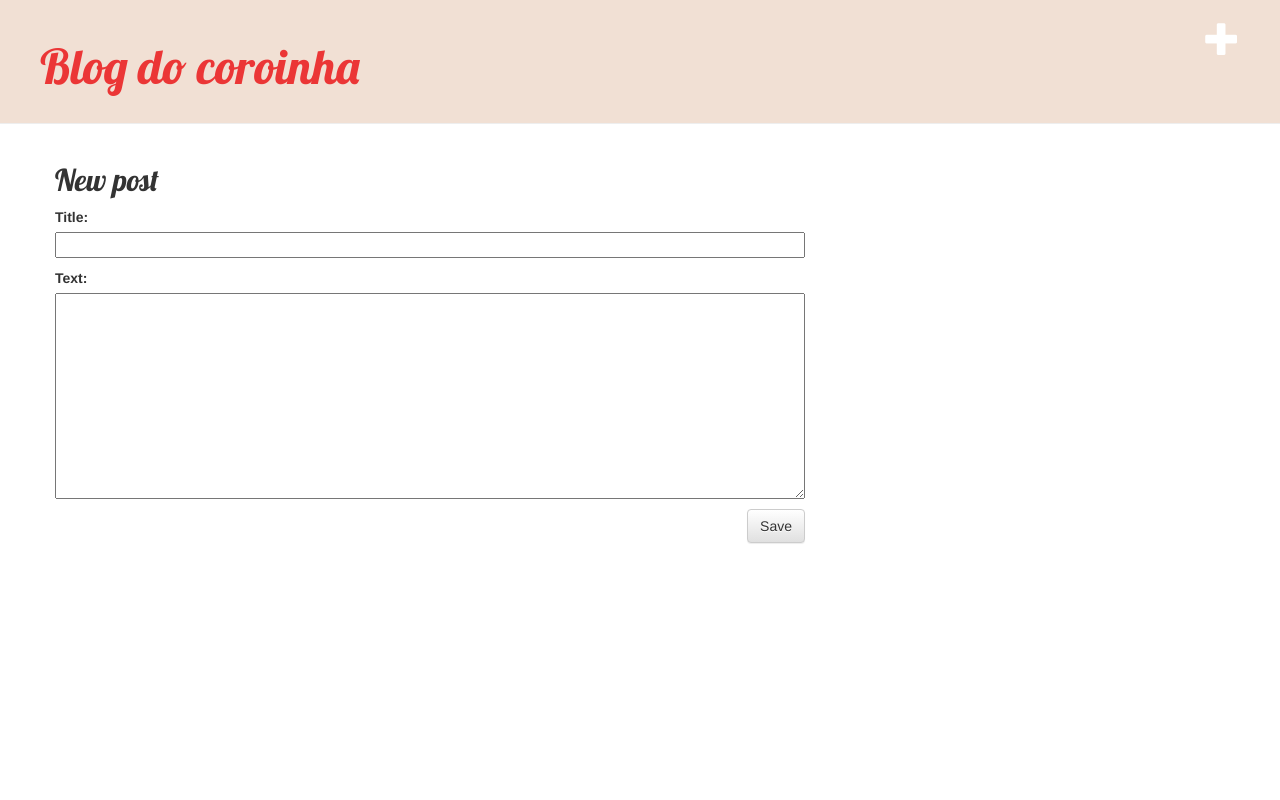
After one commit to Septarians/django, a Django app: page /post/new/ in a window 1280 px wide. The commit adds this page. Run offline with Django 4.2, Linux system fonts and the light colour scheme; the visitor is signed in with stand-in values (Sample User, id 1); some libraries are stand-ins or nearby versions.

Commit message:
Added view and template for detailed blog post as well as CSS for the site.

```diff
--- /dev/null
+++ b/blog/forms.py
@@ -0,0 +1,9 @@
+from django import forms
+
+from .models import Post
+
+class PostForm(forms.ModelForm):
+
+    class Meta:
+        model = Post
+        fields = ('title', 'text',)
--- /dev/null
+++ b/blog/static/css/blog.css
@@ -0,0 +1,46 @@
+.page-header {
+    background-color: #f1e0d4;
+    margin-top: 0;
+    padding: 20px 20px 20px 40px;
+}
+
+.page-header h1, .page-header h1 a, .page-header h1 a:visited, .page-header h1 a:active {
+    color: #eb3636;
+    font-size: 36pt;
+    text-decoration: none;
+}
+
+.content {
+    margin-left: 40px;
+}
+
+h1, h2, h3, h4 {
+    font-family: 'Lobster', cursive;
+}
+
+.date {
+    color: #828282;
+}
+
+.save {
+    float: right;
+}
+
+.post-form textarea, .post-form input {
+    width: 100%;
+}
+
+.top-menu, .top-menu:hover, .top-menu:visited {
+    color: #ffffff;
+    float: right;
+    font-size: 26pt;
+    margin-right: 20px;
+}
+
+.post {
+    margin-bottom: 70px;
+}
+
+.post h2 a, .post h2 a:visited {
+    color: #000000;
+}
--- /dev/null
+++ b/blog/templates/blog/base.html
@@ -0,0 +1,27 @@
+{% load static %}
+
+<html>
+    <head>
+        <title>Blog do Coroinha</title>
+        <link rel="stylesheet" href="//maxcdn.bootstrapcdn.com/bootstrap/3.2.0/css/bootstrap.min.css">
+        <link rel="stylesheet" href="//maxcdn.bootstrapcdn.com/bootstrap/3.2.0/css/bootstrap-theme.min.css">
+        <link href='//fonts.googleapis.com/css?family=Lobster&subset=latin,latin-ext' rel='stylesheet' type='text/css'>
+        <link rel="stylesheet" href="{% static 'css/blog.css' %}">
+    </head>
+       <body>
+            <div class="page-header">
+                {% if user.is_authenticated %}
+                 <a href="{% url 'post_new' %}" class="top-menu"><span class="glyphicon glyphicon-plus"></span></a>
+                 {% endif %}
+               <h1><a href="/">Blog do coroinha</a></h1>
+            </div>
+            <div class="content container">
+                <div class="row">
+                    <div class="col-md-8">
+                    {% block content %}
+                    {% endblock %}
+                    </div>
+                </div>
+            </div>
+        </body>
+</html>
--- /dev/null
+++ b/blog/templates/blog/post_edit.html
@@ -0,0 +1,9 @@
+{% extends 'blog/base.html' %}
+
+{% block content %}
+    <h2>New post</h2>
+    <form method="POST" class="post-form">{% csrf_token %}
+        {{ form.as_p }}
+        <button type="submit" class="save btn btn-default">Save</button>
+    </form>
+{% endblock %}
--- a/blog/urls.py
+++ b/blog/urls.py
@@ -3,4 +3,9 @@ from . import views
 
 urlpatterns = [
     path('', views.post_list, name='post_list'),
+    path('post/<int:pk>/', views.post_detail, name='post_detail'),
+    path('post/new/', views.post_new, name='post_new'),
+    path('post/<int:pk>/edit/', views.post_edit, name='post_edit'),
+
+
 ]
--- a/blog/views.py
+++ b/blog/views.py
@@ -1,6 +1,44 @@
-from django.shortcuts import render
+from django.shortcuts import redirect, render, get_object_or_404
+from django.utils import timezone
+from .models import Post
+from .forms import PostForm
 
-# Create your views here.
 
 def post_list(request):
-    return render(request, 'blog/post_list.html', {})
+    posts = Post.objects.all()
+    return render(request, 'blog/post_list.html', {'posts':posts})
+
+def post_detail(request, pk):
+    post = get_object_or_404(Post, pk=pk)
+    return render(request, 'blog/post_detail.html', {'post': post})
+
+def post_new(request):
+    form = PostForm()
+    return render(request, 'blog/post_edit.html', {'form': form})
+
+def post_new(request):
+     if request.method == "POST":
+         form = PostForm(request.POST)
+         if form.is_valid():
+             post = form.save(commit=False)
+             post.author = request.user
+             post.published_date = timezone.now()
+             post.save()
+             return redirect('post_detail', pk=post.pk)
+     else:
+         form = PostForm()
+     return render(request, 'blog/post_edit.html', {'form': form})
+
+def post_edit(request, pk):
+     post = get_object_or_404(Post, pk=pk)
+     if request.method == "POST":
+         form = PostForm(request.POST, instance=post)
+         if form.is_valid():
+             post = form.save(commit=False)
+             post.author = request.user
+             post.published_date = timezone.now()
+             post.save()
+             return redirect('post_detail', pk=post.pk)
+     else:
+         form = PostForm(instance=post)
+     return render(request, 'blog/post_edit.html', {'form': form})
```
Also changed, not shown: blog/templates/blog/post_detail.html (added, +14 -0 lines), blog/templates/blog/post_list.html (+12 -22 lines).
